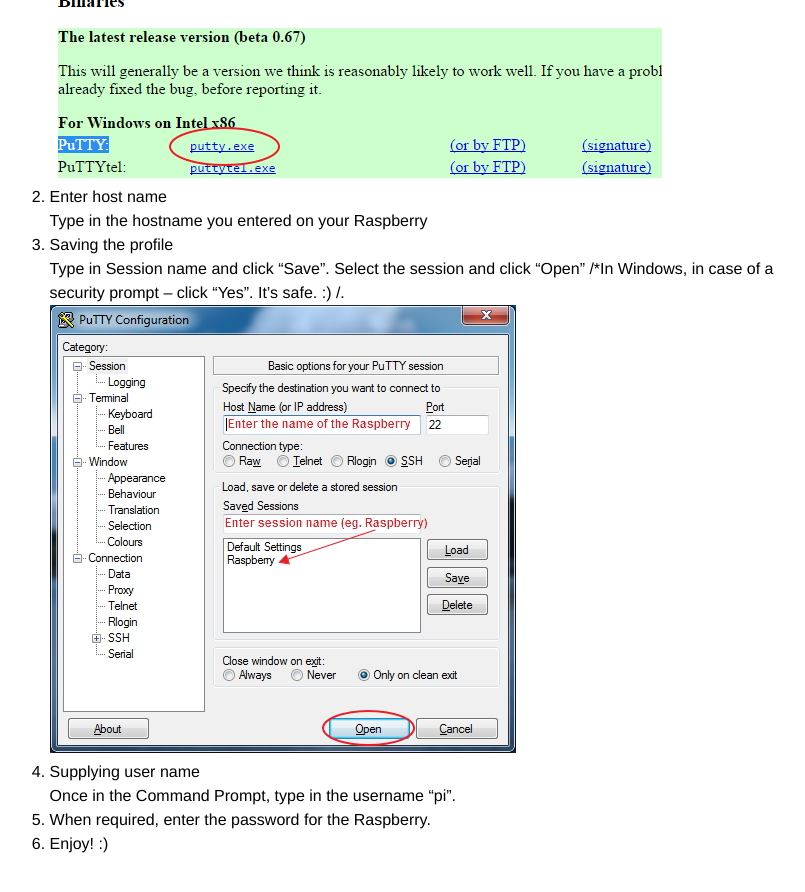
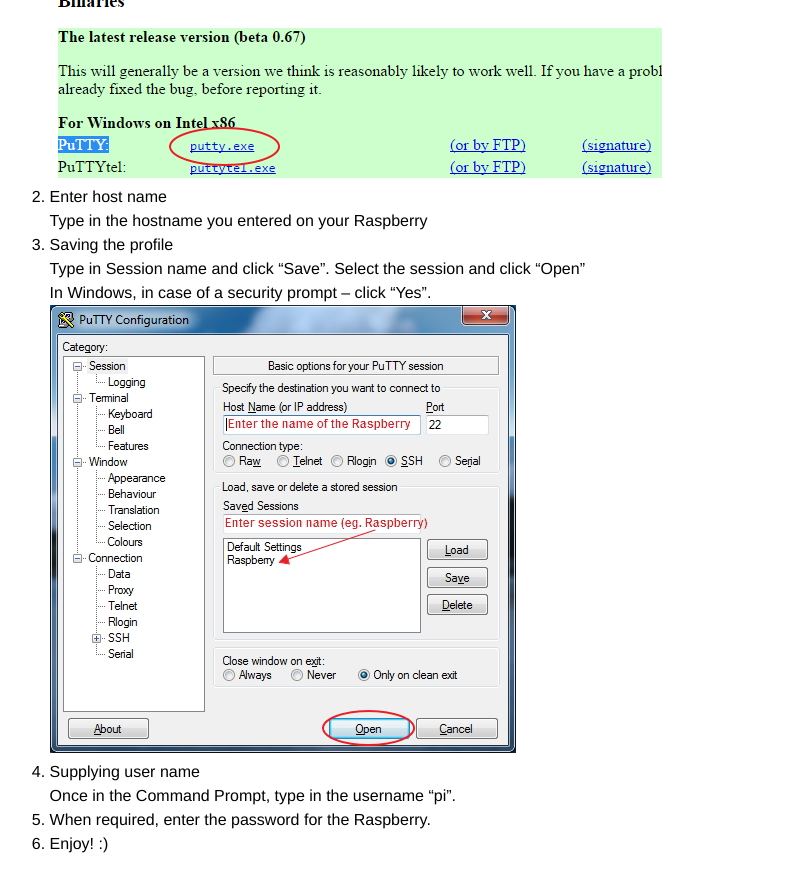
Before and after one commit to EAL-IT-Technology/RaspberryFun, a Jekyll site: the page built from raspberry/connecting.md, in a window 1280 px wide and 900 px high, scrolled down 471 px. Shown: the top 892 px of the window, without its empty margins (232-1037 px from the left). Built offline with Jekyll 4.4.1, drawn with Linux system fonts in a browser that asks for light colours.

Commit message:
fixed layout added link to connecting

```diff
--- a/raspberry/connecting.md
+++ b/raspberry/connecting.md
@@ -31,7 +31,9 @@
 
 3. Saving the profile
 
-    Type in Session name and click “Save”. Select the session and click “Open” /*In Windows, in case of a security prompt – click “Yes”. It’s safe. :) /.
+    Type in Session name and click “Save”. Select the session and click “Open”
+
+    In Windows, in case of a security prompt – click “Yes”.
 
     ![Downloading putty](PuTTY - Screenshot (2).jpg)
 
```
Also changed, not shown: raspberry/index.md (+6 -0 lines).
